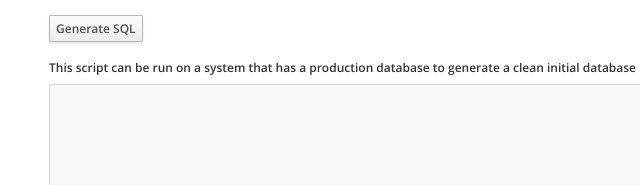
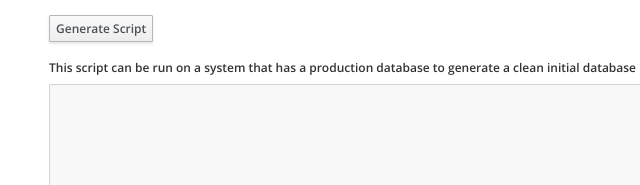
Before and after one commit to mcasperson/PressGangCCMSInitialDBCreator, a plain HTML site: page index.html in a window 1280 px wide. Shown: the part 415-600 px from the top of the page, 21-661 px from the left. Drawn offline with nearby package versions, Linux system fonts and the light colour scheme; a script that the page names is missing.

Commit message:
Working on db creation script

```diff
--- a/index.html
+++ b/index.html
@@ -559,7 +559,7 @@
 	  <textarea class="form-control" style="width: 100%" rows="10" id="entities"></textarea>
 	</div>
 	<div class="form-group">
-	  <input class="btn btn-default" type="button" onclick="generateSQL()" value="Generate SQL"></input>
+	  <input class="btn btn-default" type="button" onclick="generateSQL()" value="Generate Script"></input>
 	</div>
 	<div class="form-group">
 	  <label for="output">This script can be run on a system that has a production database to generate a clean initial database</label>
```
